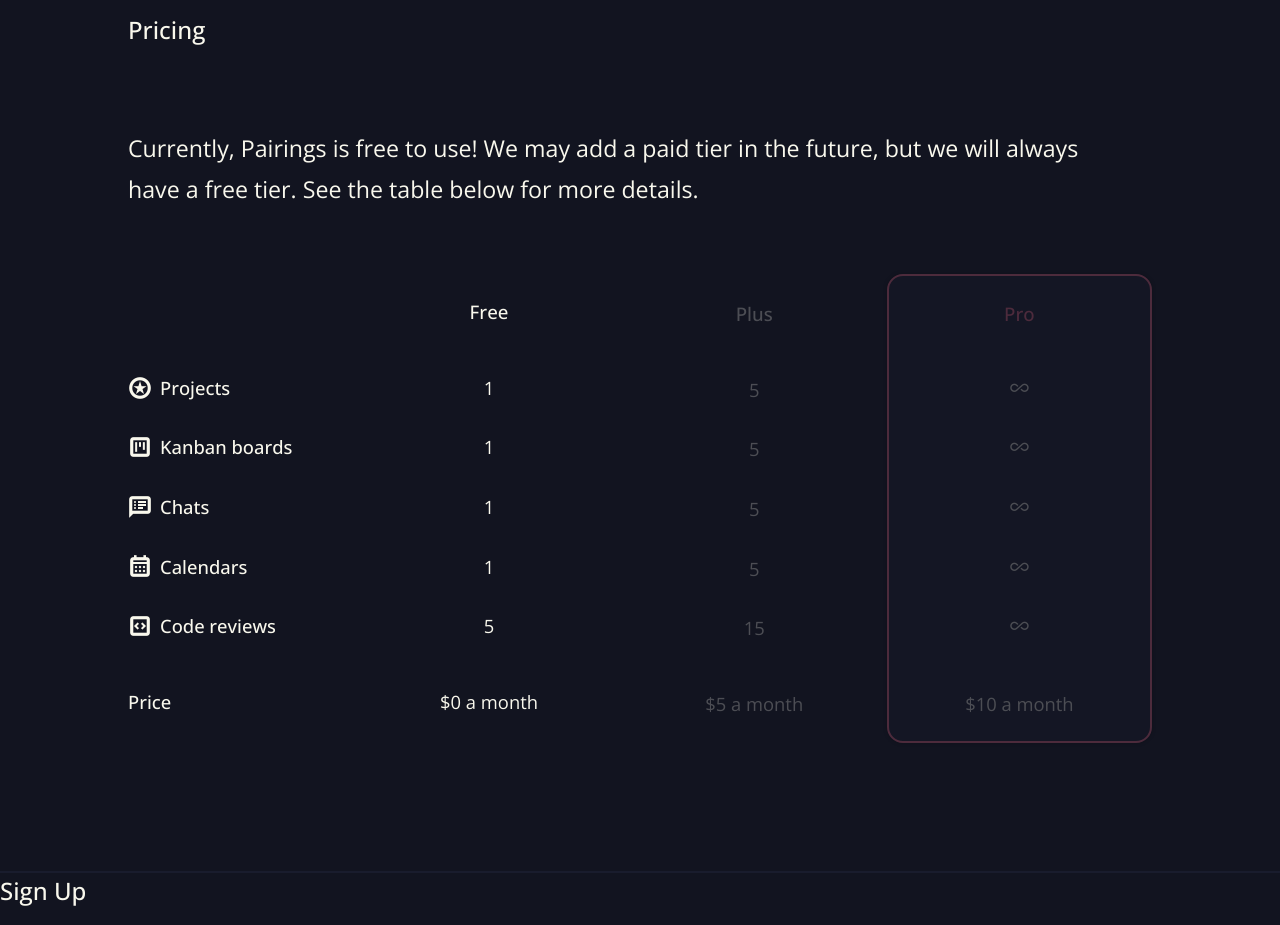
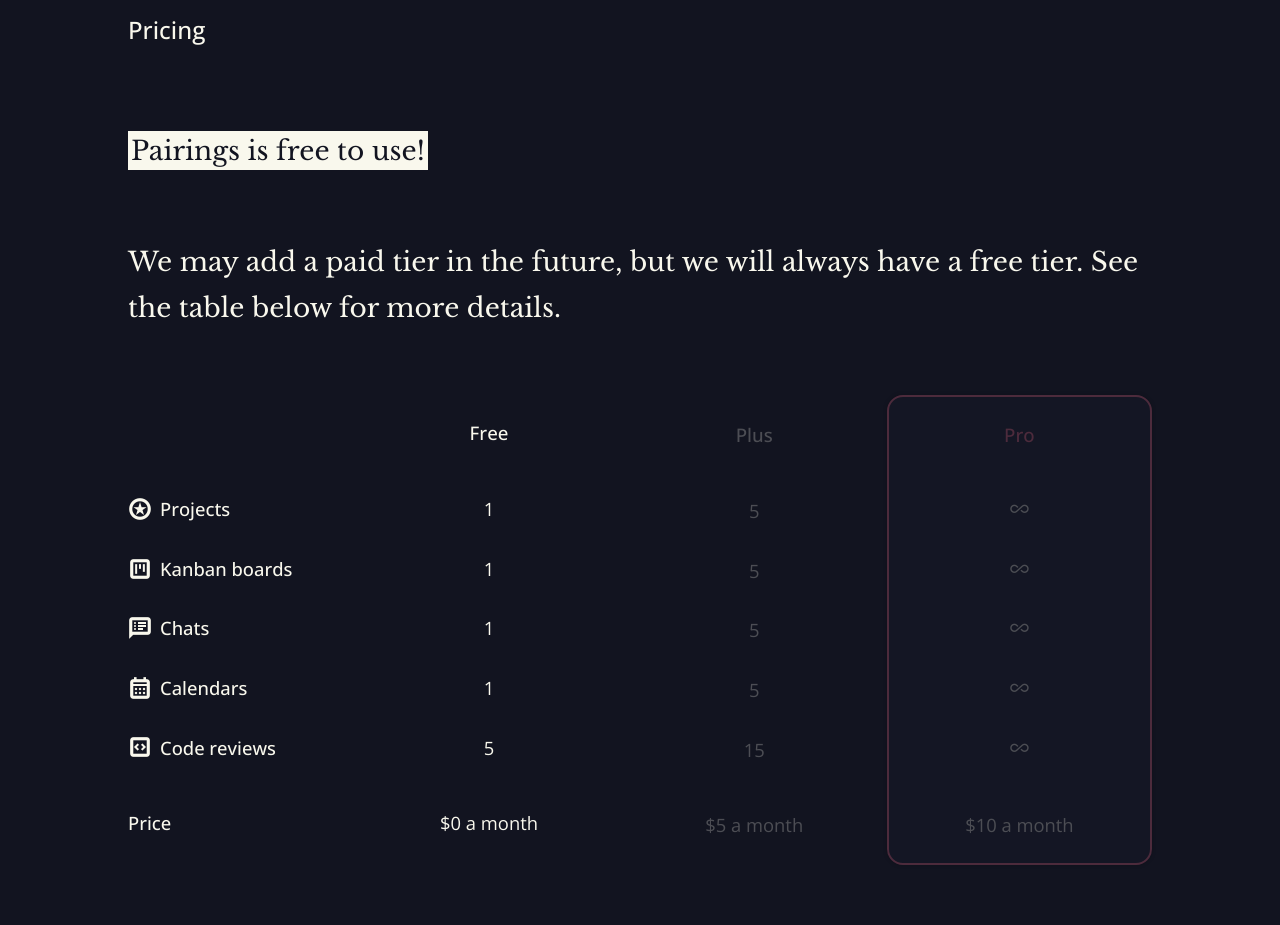
Before and after one commit to mreed4/pairing, a React (Vite) app: page / in a window 1280 px wide. Shown: the part 2700-3625 px from the top of the page. Built offline with nearby package versions, Linux system fonts and the light colour scheme; a web font is replaced by a local one.

Commit message:
Grammar, phrasing, highlights

```diff
--- a/src/Components/Pages/StartPage.jsx
+++ b/src/Components/Pages/StartPage.jsx
@@ -85,9 +85,9 @@ function PricingSection() {
       <div>
         <h2>Pricing</h2>
         <p>
-          Currently, Pairings is free to use! We may add a paid tier in the future, but we will always have a free tier. See the table below
-          for more details.
+          <span className="highlight">Pairings is free to use!</span>
         </p>
+        <p>We may add a paid tier in the future, but we will always have a free tier. See the table below for more details.</p>
         <div className="pricing-plans">
           <div className="pricing-plan-labels">
             <h3>Labels</h3>
--- a/src/assets/css/StartPage.css
+++ b/src/assets/css/StartPage.css
@@ -162,11 +162,11 @@
 }
 
 #pricing p {
-  max-width: 75ch;
+  /* max-width: 75ch; */
   margin: 2rem 0;
   padding-bottom: 2rem;
-  font-size: 1.45rem;
-  /* font-family: "Libre Baskerville", serif; */
+  font-size: 1.65rem;
+  font-family: "Libre Baskerville", serif;
   font-weight: 400;
   line-height: 1.75;
 }
```
